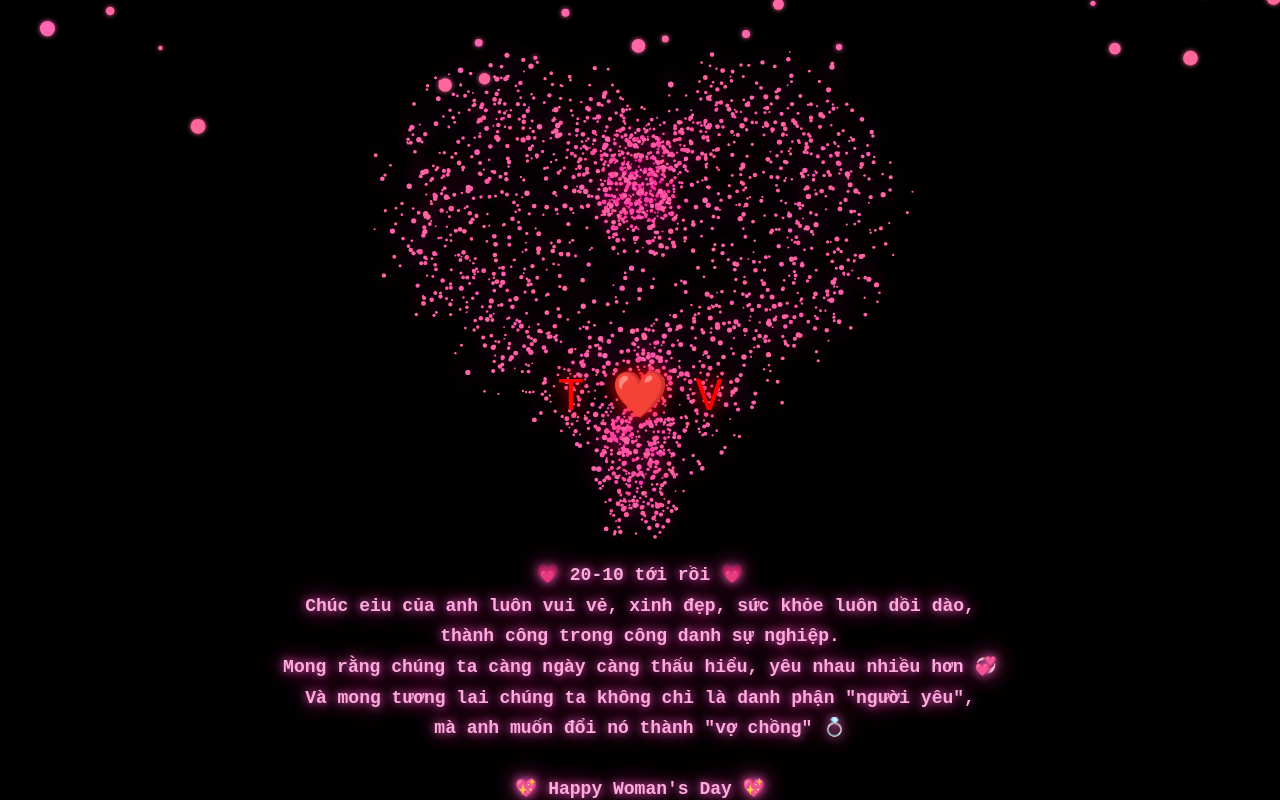
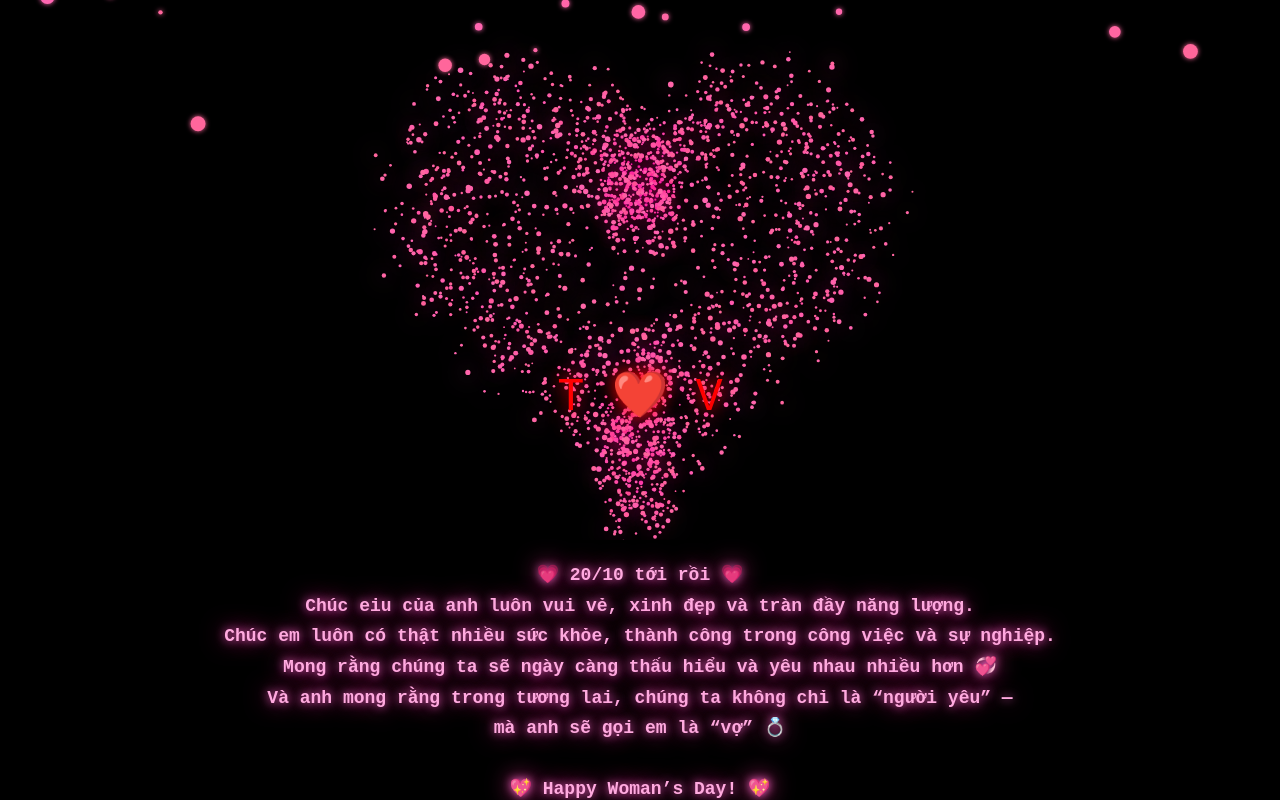
Before and after one commit to Sythang-Thuvan/web-bro, a plain HTML site: page index.html in a window 1280 px wide. Drawn offline with Linux system fonts and the light colour scheme; animation ran at ten frames a second.

Commit message:
Update index.html

```diff
--- a/index.html
+++ b/index.html
@@ -34,13 +34,13 @@
 <body>
   <canvas id="heart"></canvas>
   <h2>
-    💗 20-10 tới rồi 💗<br>
-    Chúc eiu của anh luôn vui vẻ, xinh đẹp, sức khỏe luôn dồi dào,<br>
-    thành công trong công danh sự nghiệp.<br>
-    Mong rằng chúng ta càng ngày càng thấu hiểu, yêu nhau nhiều hơn 💞<br>
-    Và mong tương lai chúng ta không chỉ là danh phận "người yêu",<br>
-    mà anh muốn đổi nó thành "vợ chồng" 💍<br><br>
-    💖 Happy Woman's Day 💖
+    💗 20/10 tới rồi 💗<br>
+    Chúc eiu của anh luôn vui vẻ, xinh đẹp và tràn đầy năng lượng.<br>
+    Chúc em luôn có thật nhiều sức khỏe, thành công trong công việc và sự nghiệp.<br>
+    Mong rằng chúng ta sẽ ngày càng thấu hiểu và yêu nhau nhiều hơn 💞<br>
+    Và anh mong rằng trong tương lai, chúng ta không chỉ là “người yêu” —<br>
+    mà anh sẽ gọi em là “vợ” 💍<br><br>
+    💖 Happy Woman’s Day! 💖
   </h2>
 
   <script>
@@ -88,14 +88,13 @@
       });
     }
 
-    // Mưa trái tim nhỏ
     const fallingHearts = [];
     const numFalling = 100;
 
     for (let i = 0; i < numFalling; i++) {
       fallingHearts.push({
-        x: Math.random() * canvas.width,
-        y: Math.random() * -canvas.height,
+        x: Math.random() * window.innerWidth,
+        y: Math.random() * -window.innerHeight,
         size: Math.random() * 6 + 2,
         speed: Math.random() * 2 + 1,
         color: `hsl(${Math.random() * 10 + 330}, 100%, 70%)`,
@@ -107,11 +106,10 @@
       ctx.clearRect(0, 0, canvas.width, canvas.height);
       time += 0.02;
 
-      // Nhịp tim
       const scale = 1 + 0.12 * Math.sin(time * 2);
-      const glow = 10 + 15 * Math.sin(time * 2); // ánh sáng nhấp nháy theo nhịp
+      const glow = 10 + 15 * Math.sin(time * 2);
 
-      // Vẽ tim chính
+      // Vẽ trái tim chính
       for (let i = 0; i < numParticles; i++) {
         const p = particles[i];
         const targetX = canvas.width / 2 + p.target.x * 15 * scale;
@@ -130,7 +128,7 @@
         ctx.fill();
       }
 
-      // Vẽ mưa trái tim
+      // Mưa trái tim
       for (let i = 0; i < numFalling; i++) {
         const f = fallingHearts[i];
         f.y += f.speed;
@@ -146,14 +144,14 @@
         ctx.fill();
       }
 
-      // Vẽ chữ T ❤️ V màu đỏ nhấp nháy theo nhịp tim
+      // Chữ T ❤️ V màu đỏ nhấp nháy theo nhịp tim
       const textScale = 1 + 0.15 * Math.sin(time * 2);
       ctx.save();
       ctx.font = `${40 * textScale}px 'Courier New', monospace`;
       ctx.textAlign = "center";
-      ctx.fillStyle = "#ff0000";          // màu đỏ
+      ctx.fillStyle = "#ff0000";
       ctx.shadowBlur = 15 * textScale;
-      ctx.shadowColor = "#ff0000";        // glow đỏ
+      ctx.shadowColor = "#ff0000";
       ctx.fillText("T ❤️ V", canvas.width / 2, canvas.height / 2 + 150);
       ctx.restore();
 
```
